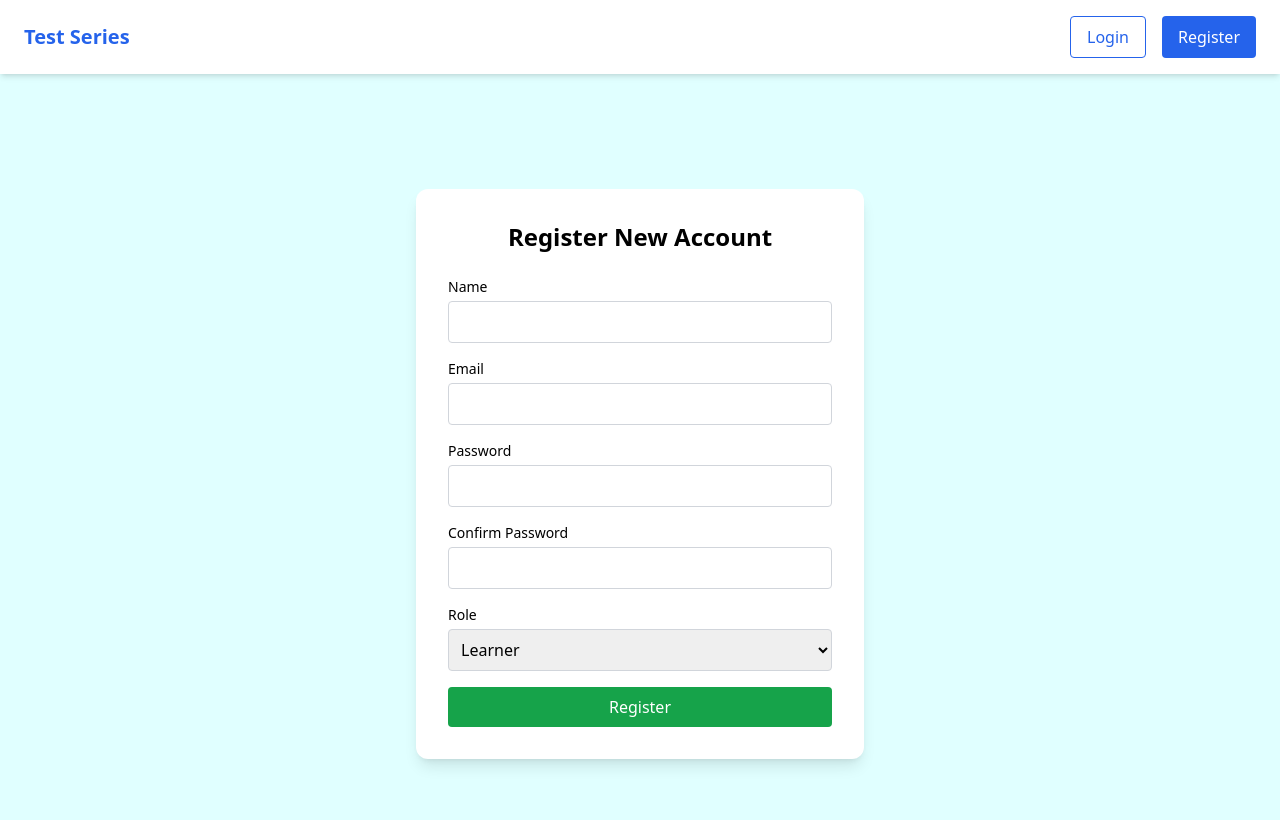
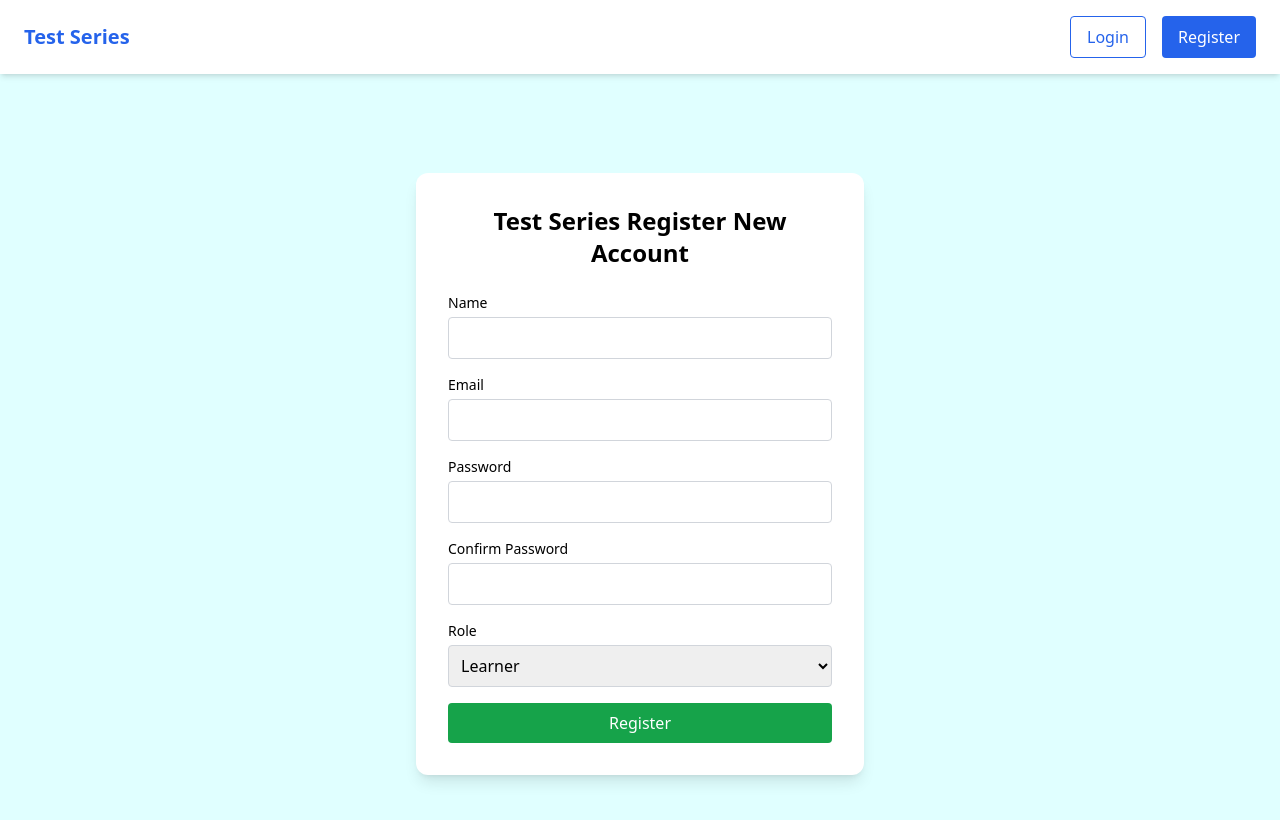
Before and after one commit to psbugs/frontend-test-series, a React (Vite) app: page /register in a window 1280 px wide. Shown: the top 820 px of the page. Built offline with nearby package versions, Linux system fonts and the light colour scheme.

Commit message:
Change the text for register.

```diff
--- a/src/pages/Register.tsx
+++ b/src/pages/Register.tsx
@@ -55,7 +55,7 @@ export default function Register() {
     <Header/>
     <div className="min-h-screen flex items-center justify-center bg-lightcyan px-4">
       <div className="w-full max-w-md bg-white rounded-xl shadow-lg p-6 sm:p-8">
-        <h2 className="text-2xl font-bold text-center mb-6">Register New Account</h2>
+        <h2 className="text-2xl font-bold text-center mb-6">Test Series Register New Account</h2>
         {error && <div className="text-red-500 mb-3 text-center">{error}</div>}
         <Formik
           initialValues={{
```
